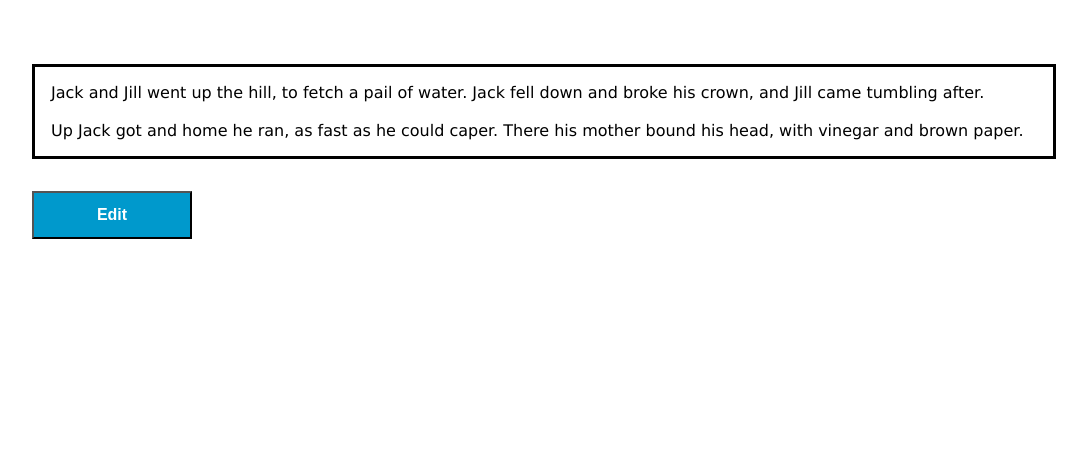
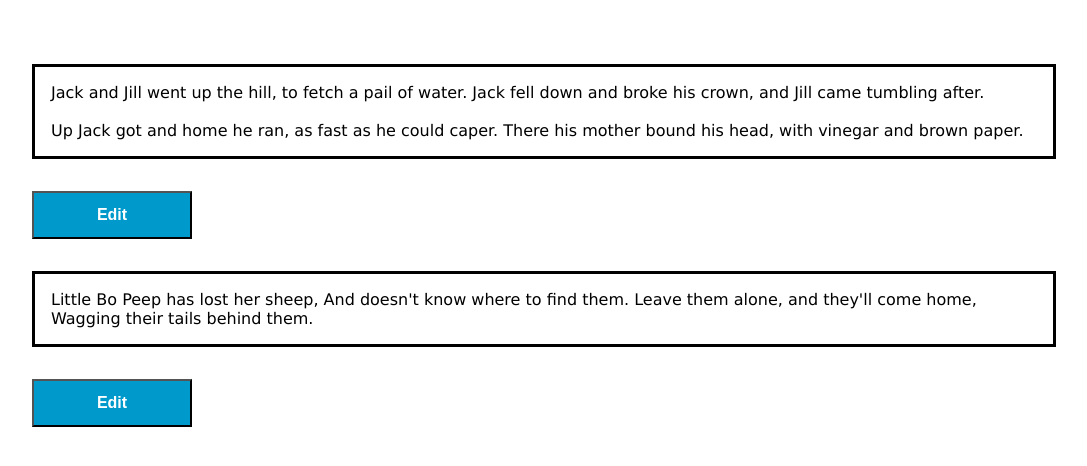
Before and after one commit to dxeware/make-editable, a plain HTML site: page index.html in a window 1280 px wide. Shown: the whole page, without its empty margins (96-1183 px from the left). Drawn offline with nearby package versions, Linux system fonts and the light colour scheme.

Commit message:
Added a second DOM element

```diff
--- a/index.html
+++ b/index.html
@@ -10,6 +10,9 @@
     <p class="edit-text">Jack and Jill went up the hill, to fetch a pail of water. Jack fell down and broke his crown, and Jill came tumbling after. <br><br>
     Up Jack got and home he ran, as fast as he could caper. There his mother bound his head, with vinegar and brown paper.</p>
   </div>
+  <div make-editable>
+    <p class="edit-text">Little Bo Peep has lost her sheep, And doesn't know where to find them. Leave them alone, and they'll come home, Wagging their tails behind them.</p>
+  </div>
   <script type="text/javascript" src="http://ajax.googleapis.com/ajax/libs/angularjs/1.4.2/angular.min.js"></script>
   <script type="text/javascript" src="make-editable.js"></script>
 
```
